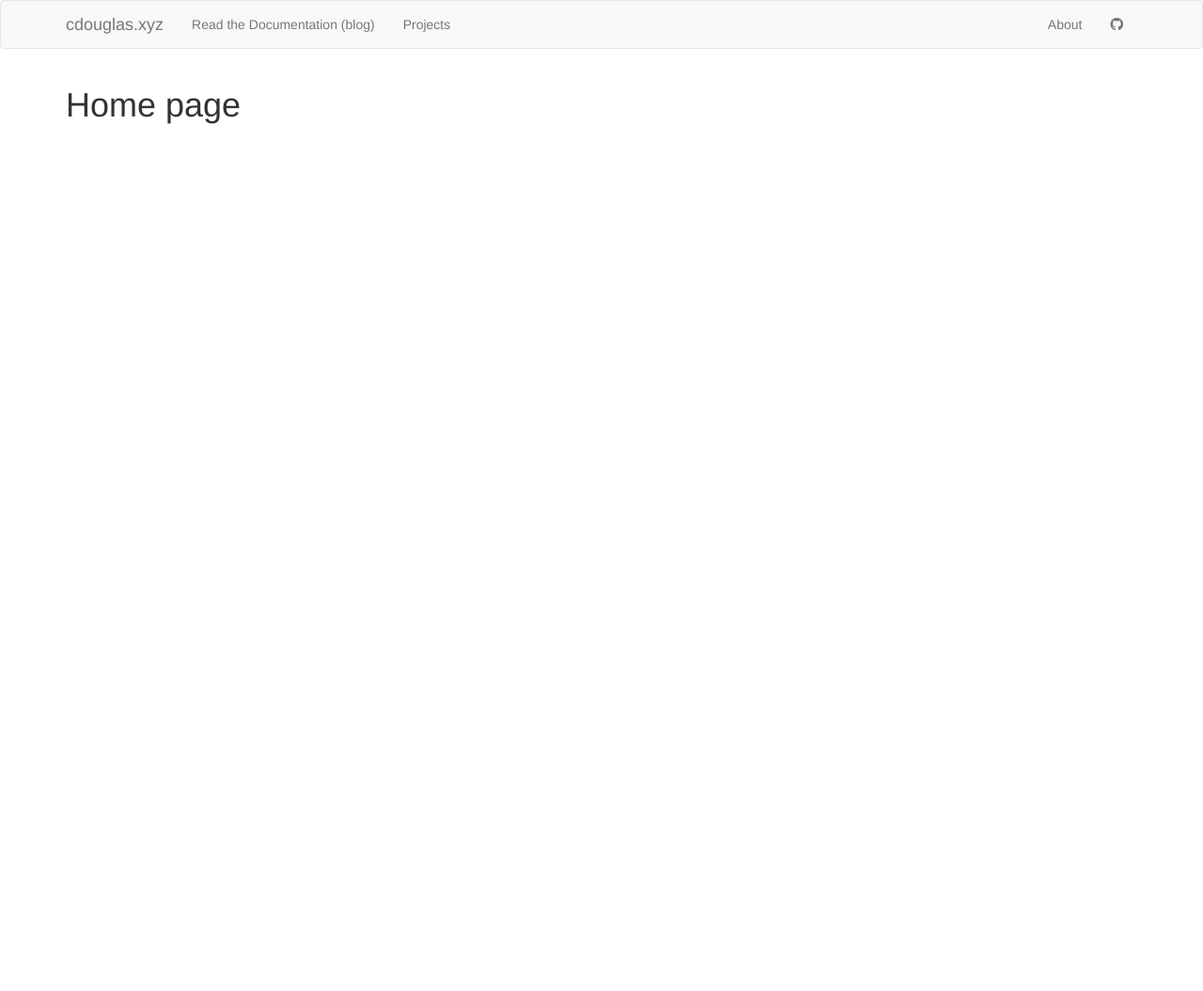
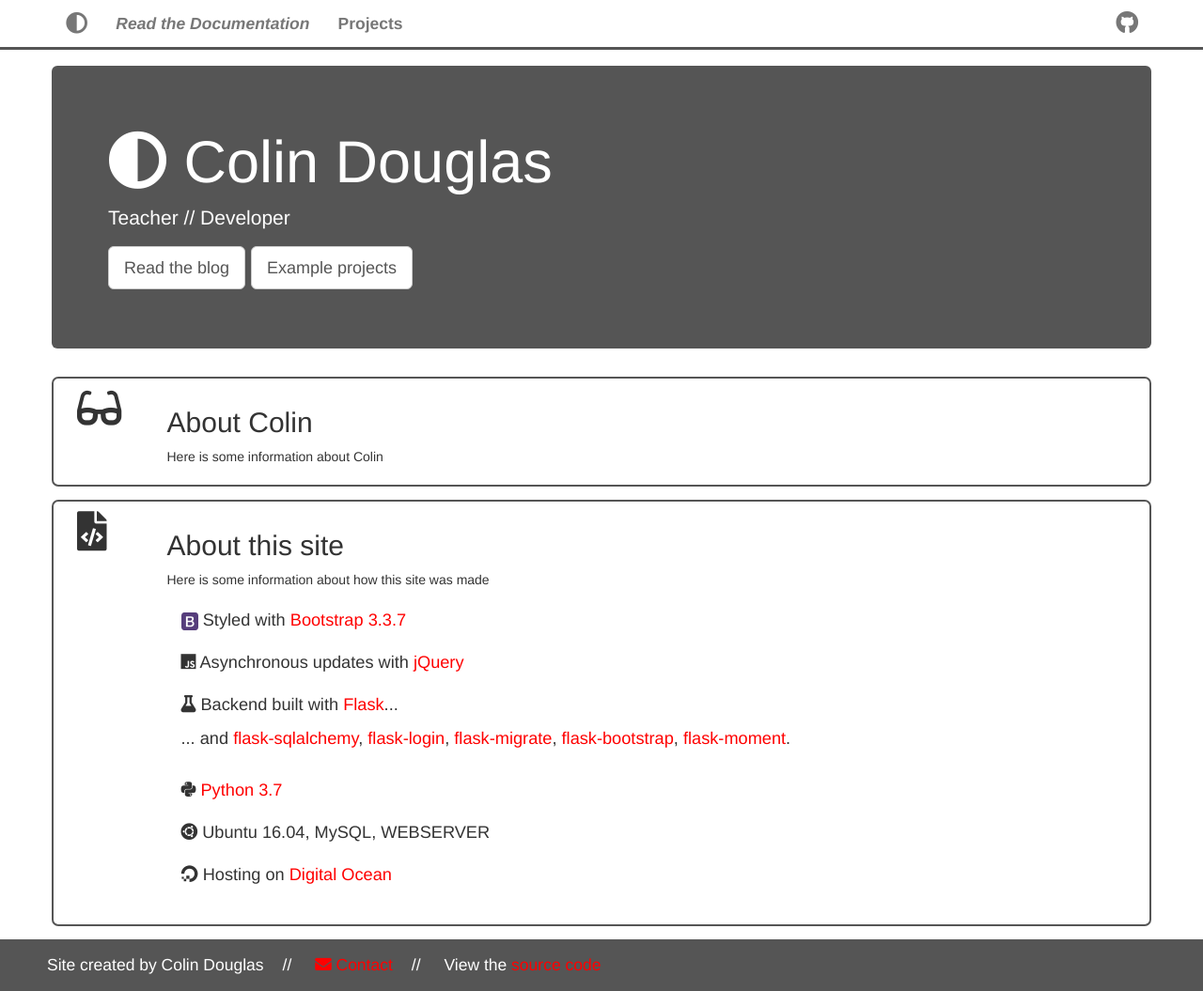
Before and after one commit to cmdpdx/cdouglas.xyz, a Flask app: page / in a window 1280 px wide. Shown: the whole page at 94% size. Before the commit the page ends 132 px from the top, so only its background shows below. Run offline with Flask 2, Linux system fonts and the light colour scheme; some libraries are stand-ins or nearby versions.

Commit message:
jQuery enable/disable Delete btn; styling; index content

```diff
--- a/cmd/blog/routes.py
+++ b/cmd/blog/routes.py
@@ -139,7 +139,7 @@ def save_post():
             body=request.form.get('body', '', type=str),
             public=request.form.get('public', False, type=bool))
 
-    return jsonify(result='Post saved.')
+    return jsonify(succes=True, message='Post saved.', post_id=post_id)
 
 @bp.route('/delete_post', methods=['POST'])
 @login_required
--- /dev/null
+++ b/cmd/static/styles/style.css
@@ -0,0 +1,82 @@
+html { height: 100%; }
+body {
+    height: 100%;
+    padding-top: 70px;
+}
+
+a:link, a:visited {
+    color: hsl(0, 100%, 50%);
+    text-decoration: none;
+}
+
+a:hover, a:active {
+    color: #000;
+    text-decoration: underline;
+}
+
+.navbar {
+    background-color: #fff;
+    border-bottom: 3px solid #555;
+}
+
+.navbar a {
+    font-size: 1.25em;
+    font-weight: bold;
+}
+
+#main {
+    min-height: 100%;
+}
+
+.jumbotron {
+    background-color: #555;
+}
+
+.jumbotron h1, .jumbotron p {
+    color: #fff;
+}
+
+.jumbotron .btn {
+    color: #555;
+}
+.jumbotron .btn:hover {
+    background-color: #555;
+    border-color: #000;
+    color: #fff;
+}
+
+.row-about {
+    border: 2px solid #555;
+    border-radius: 0.5em;
+    padding: 10px;
+    margin-bottom: 1em;
+}
+
+.row-about .list-group-item {
+    font-size: 1.3em;
+    border: 0px;
+}
+
+.row-about .icon {
+    height: 1em;
+}
+
+.footer {
+    background-color: #555;
+    color: #fff;
+}
+
+.footer div p {
+    margin: 10px;
+    padding: 5px;
+    font-size: 1.25em;
+}
+
+.footer div a:hover, .footer div a:active {
+    color: #fff;
+}
+
+.footer-text {
+    margin-left: 20px;
+    margin-right: 20px;
+}
--- a/cmd/templates/base.html
+++ b/cmd/templates/base.html
@@ -9,14 +9,14 @@
 {% block styles %}
 {{ super() }}
     <link rel="stylesheet" href="https://use.fontawesome.com/releases/v5.7.2/css/all.css" integrity="sha384-fnmOCqbTlWIlj8LyTjo7mOUStjsKC4pOpQbqyi7RrhN7udi9RwhKkMHpvLbHG9Sr" crossorigin="anonymous">
-    <link rel="stylesheet" href="{{ url_for('static', filename='style.css') }}">
+    <link rel="stylesheet" type="text/css" href="{{ url_for('static', filename='styles/style.css') }}">
 
 {% endblock %}
 
 {% block title %}{% if title %}{{ title }} ->{% endif %} cdouglas.xyz{% endblock %}
 
 {% block navbar %}
-    <nav class="navbar navbar-default">
+    <nav class="navbar navbar-default navbar-fixed-top">
         <div class="container">
             <div class="navbar-header">
                 <button type="button" class="navbar-toggle collapsed" data-toggle="collapse" data-target="#cd-navbar-collapse" aria-expanded="false">
@@ -25,19 +25,18 @@
                     <span class="icon-bar"></span>
                     <span class="icon-bar"></span>
                 </button>
-                <a class="navbar-brand" href="{{ url_for('main.index') }}">cdouglas.xyz</a>
+                <a class="navbar-brand" href="{{ url_for('main.index') }}"><i class="fas fa-adjust fa-lg" title="CD" aria-hidden="true"></i></a>
             </div>
 
             <div class="collapse navbar-collapse" id="cd-navbar-collapse">
                 <ul class="nav navbar-nav">
-                    <li><a href="{{ url_for('blog.main') }}">{{ g.blog_title }} (blog)</a></li>
+                    <li><a href="{{ url_for('blog.main') }}"><em>{{ g.blog_title }}</em></a></li>
                     <li><a href="#">{{ _('Projects') }}</a></li>
                 </ul>
 
                 <ul class="nav navbar-nav navbar-right">
-                    <li><a href="#">{{ _('About') }}</a></li>
                     <li><a href="https://github.com/cmdpdx" aria-label="Github profile">
-                        <i class="fab fa-github" title="Github profile" aria-hidden="true"></i>
+                        <i class="fab fa-github fa-lg" title="Github profile" aria-hidden="true"></i>
                     </a></li>
                     {% if current_user.is_authenticated %}
                     <li><a href="{{ url_for('auth.logout') }}"><b>***</b></a></li>
@@ -51,7 +50,7 @@
 
 {% block content %}
 
-    <div class="container">
+    <div class="container" id="main">
         <div class="row">
             <div class="col" id="message_box">
             {% with messages = get_flashed_messages() %}
@@ -68,6 +67,19 @@
         {% block app_content %}{% endblock %}
     </div>
 
+    <div class="container-fluid">
+        <div class="row footer">
+            <div class="col-xs-10">
+                <p><span class="footer-text">Site created by Colin Douglas</span>//
+                    <span class="footer-text"><a href="mailto:cdouglas.xyz@gmail.com">
+                        <i class="fas fa-envelope" aria-hidden="true"></i> Contact</a></span>//
+                    <span class="footer-text">View the <a href="https://github.com/cmdpdx/cdouglas.xyz"
+                     target="_blank">source code</a></span>
+                </p>
+            </div>
+        </div>
+    </div>
+
 {% endblock %}
 
 {% block scripts %}
--- a/cmd/templates/index.html
+++ b/cmd/templates/index.html
@@ -3,8 +3,63 @@
 {% block app_content %}
 
     <div class="row">
-        <div class="col-md-8">
-            <h1>Home page</h1>
+        <div class="jumbotron">
+            <h1><i class="fas fa-adjust"></i> Colin Douglas</h1>
+            <p>Teacher // Developer <br \></p>
+            <p>
+                <a class="btn btn-default btn-lg" href="{{ url_for('blog.main') }}">Read the blog</a>
+                <a class="btn btn-default btn-lg" href="#">Example projects</a>
+            </p>
+        </div>
+    </div>
+    <div class="row row-about">
+        <div class="col-sm-1 hidden-xs">
+            <div class="center-block"><i class="fas fa-glasses fa-3x" title="About Colin" aria-hidden="true"></i></div>
+        </div>
+        <div class="col-sm-11">
+            <h2>About Colin</h2>
+            <p>Here is some information about Colin</p>
+        </div>
+    </div>
+    <div class="row row-about">
+        <div class="col-sm-1 hidden-xs">
+            <div class="center-block"><i class="fas fa-file-code fa-3x" title="About Site" aria-hidden="true"></i></div>
+        </div>
+        <div class="col-sm-11">
+            <h2>About this site</h2>
+            <p>Here is some information about how this site was made</p>
+            <ul class="list-group">
+                <li class="list-group-item">
+                    <img class="icon" src="{{ url_for('static', filename='bootstrap-solid.svg') }}">
+                     Styled with <a href="https://getbootstrap.com" target="_blank">Bootstrap 3.3.7</a>
+                </li>
+                <li class="list-group-item">
+                    <i class="fab fa-js" aria-hidden="true"></i> Asynchronous updates
+                    with <a href="https://jquery.com/" target="_blank">jQuery</a>
+                </li>
+                <li class="list-group-item">
+                    <p><i class="fas fa-flask" aria-hidden="true"></i> Backend built with
+                        <a href="https://palletsprojects.com/p/flask/" target="_blank">Flask</a>...</p>
+                    <p>... and
+                        <a href="http://flask-sqlalchemy.pocoo.org/2.3/" target="_blank">flask-sqlalchemy</a>,
+                        <a href="https://flask-login.readthedocs.io/en/latest/" target="_blank">flask-login</a>,
+                        <a href="https://flask-migrate.readthedocs.io/en/latest/" target="_blank">flask-migrate</a>,
+                        <a href="https://pythonhosted.org/Flask-Bootstrap/" target="_blank">flask-bootstrap</a>,
+                        <a href="https://pypi.org/project/Flask-Moment/" target="_blank">flask-moment</a>.
+                    </p>
+                </li>
+                <li class="list-group-item">
+                    <i class="fab fa-python" aria-hidden="true"></i> <a href="https://www.python.org"
+                    target="_blank">Python 3.7</a>
+                </li>
+                <li class="list-group-item">
+                    <i class="fab fa-ubuntu" aria-hidden="true"></i> Ubuntu 16.04, MySQL, WEBSERVER
+                </li>
+                <li class="list-group-item">
+                    <i class="fab fa-digital-ocean" aria-hidden="true"></i>
+                    Hosting on <a href="https://www.digitalocean.com" target="_blank">Digital Ocean</a>
+                </li>
+            </ul>
         </div>
     </div>
 
```
Also changed, not shown: cmd/templates/blog/blog.html (+40 -34 lines), cmd/templates/blog/new_post.html (+7 -4 lines), cmd/static/bootstrap-solid.svg (added), cmd/static/style.css (deleted).
